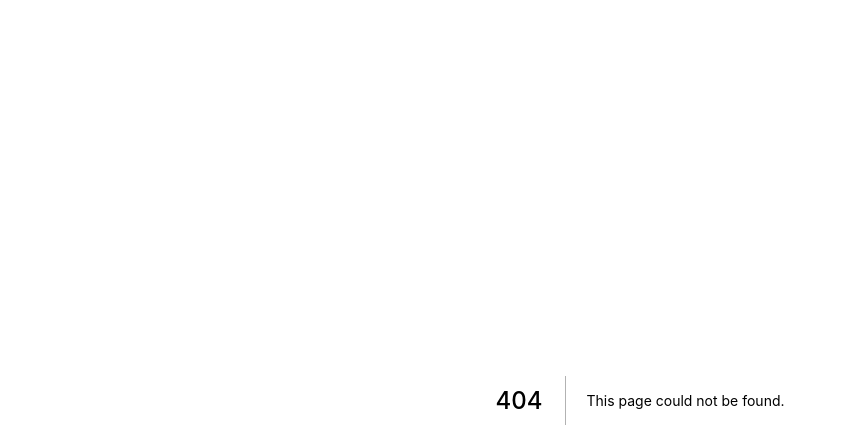
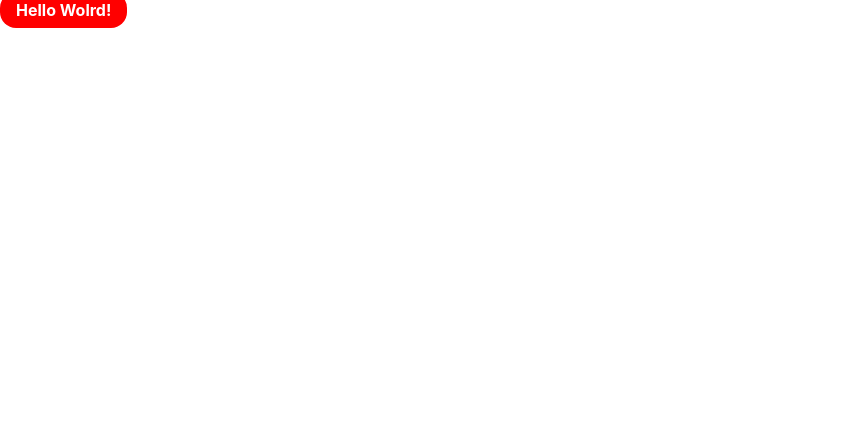
Before and after one commit to nobushi95/ts-react-next-webapp-book, a Next.js app in the folder ch04/component-development/: page /styled-span in a window 1280 px wide. Before the commit this address had no page. Shown: the top 448 px of the page, without its empty margins (0-847 px from the left). Built offline with nearby package versions, Linux system fonts and the light colour scheme.

Commit message:
StyledSpan追加

```diff
--- /dev/null
+++ b/ch04/component-development/pages/styled-span.tsx
@@ -0,0 +1,17 @@
+import { NextPage } from 'next';
+import styled from 'styled-components';
+
+const Badge = styled.span`
+  padding: 8px 16px;
+  font-weight: bold;
+  text-align: center;
+  color: white;
+  background: red;
+  border-radius: 16px;
+`;
+
+const StyledSpan: NextPage = () => {
+  return <Badge>Hello Wolrd!</Badge>;
+};
+
+export default StyledSpan;
```
